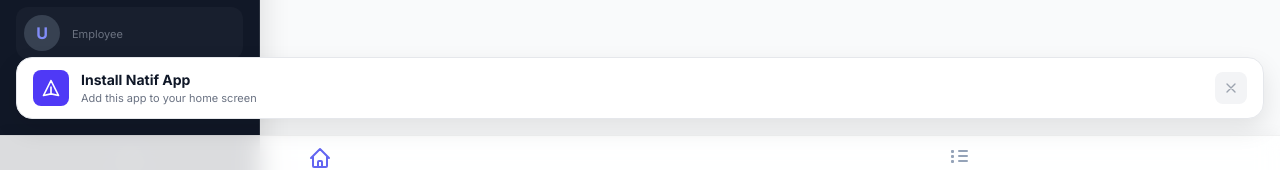
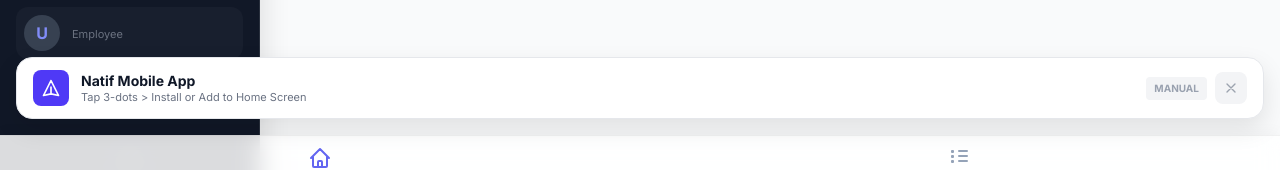
Before and after one commit to abdelaziz-tleti/natif, a Vue app in the folder frontend/: page / in a window 1280 px wide. Shown: the part 601-771 px from the top of the page. Built offline with nearby package versions, Linux system fonts and the light colour scheme; sample sign-in values are in the browser's storage.

Commit message:
Add intelligent PWA banner with manual install instructions for HTTP/WiFi

```diff
--- a/frontend/src/views/MainLayout.vue
+++ b/frontend/src/views/MainLayout.vue
@@ -33,12 +33,13 @@
             <svg class="w-5 h-5 text-white" fill="none" viewBox="0 0 24 24" stroke="currentColor"><path stroke-linecap="round" stroke-linejoin="round" stroke-width="2" d="M12 19l9 2-9-18-9 18 9-2zm0 0v-8" /></svg>
           </div>
           <div>
-            <p class="text-sm font-bold text-gray-900">Install Natif App</p>
-            <p class="text-[11px] text-gray-500">{{ installMessage }}</p>
+            <p class="text-sm font-bold text-gray-900">Natif Mobile App</p>
+            <p class="text-[11px] text-gray-500 leading-tight">{{ installMessage }}</p>
           </div>
         </div>
-        <div class="flex gap-2">
+        <div class="flex items-center gap-2">
             <button v-if="deferredPrompt" @click="installPWA" class="btn-install">Install</button>
+            <div v-else class="text-[10px] bg-gray-100 px-2 py-1 rounded text-gray-400 font-bold uppercase">Manual</div>
             <button @click="showInstallBanner = false" class="btn-close">
                 <svg class="w-4 h-4" fill="none" viewBox="0 0 24 24" stroke="currentColor"><path stroke-linecap="round" stroke-linejoin="round" stroke-width="2" d="M6 18L18 6M6 6l12 12" /></svg>
             </button>
@@ -72,10 +73,18 @@
     return;
   }
 
-  // Show banner after 3 seconds if not installed
+  // Show banner after 2 seconds if not installed
   setTimeout(() => {
-    if (!isStandalone) showInstallBanner.value = true;
-  }, 3000);
+    if (!isStandalone) {
+        showInstallBanner.value = true;
+        if (!deferredPrompt.value) {
+            const isIOS = /iPad|iPhone|iPod/.test(navigator.userAgent) && !window.MSStream;
+            installMessage.value = isIOS
+                ? 'Tap Share > Add to Home Screen'
+                : 'Tap 3-dots > Install or Add to Home Screen';
+        }
+    }
+  }, 2000);
 
   window.addEventListener('beforeinstallprompt', (e) => {
     console.log('beforeinstallprompt triggered');
```
